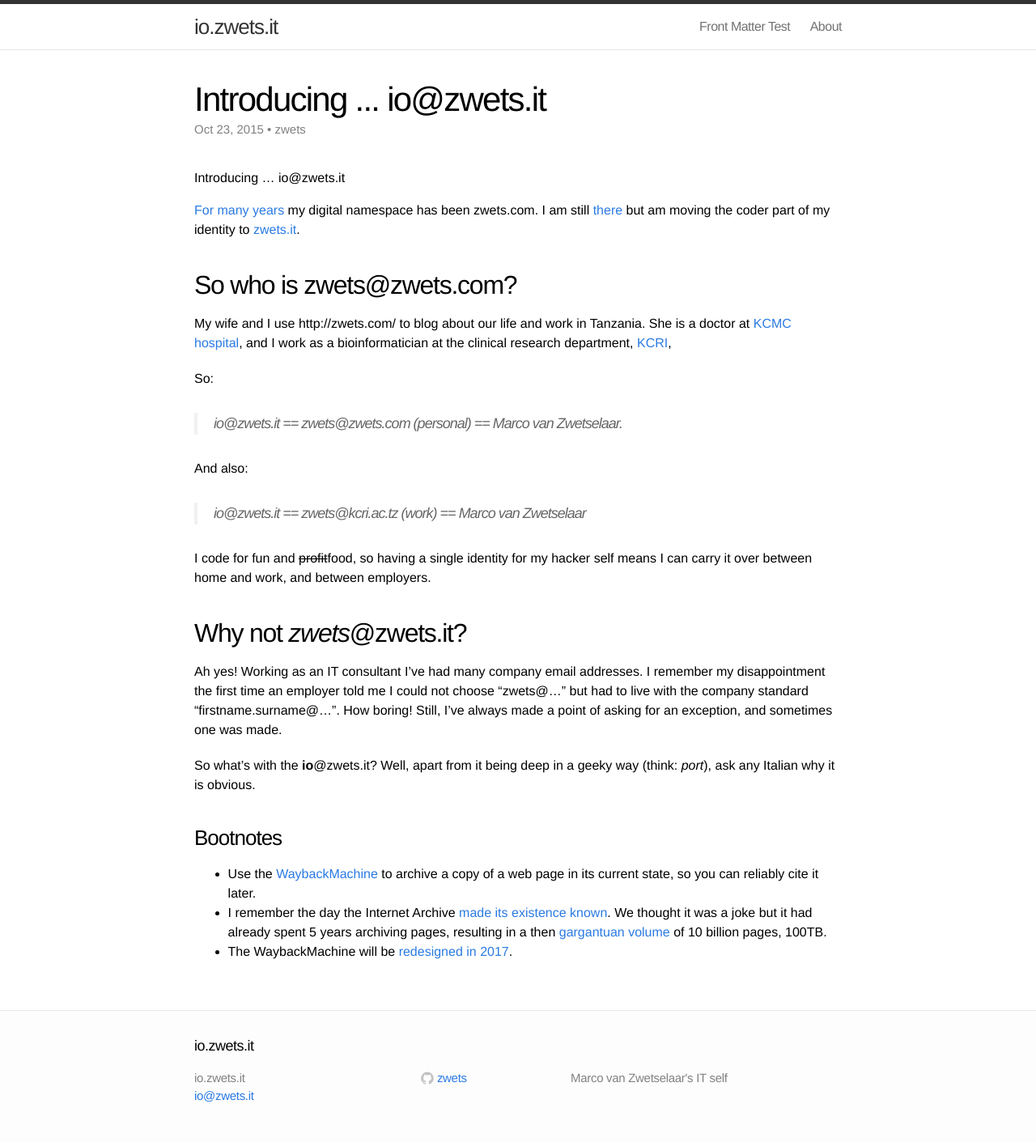
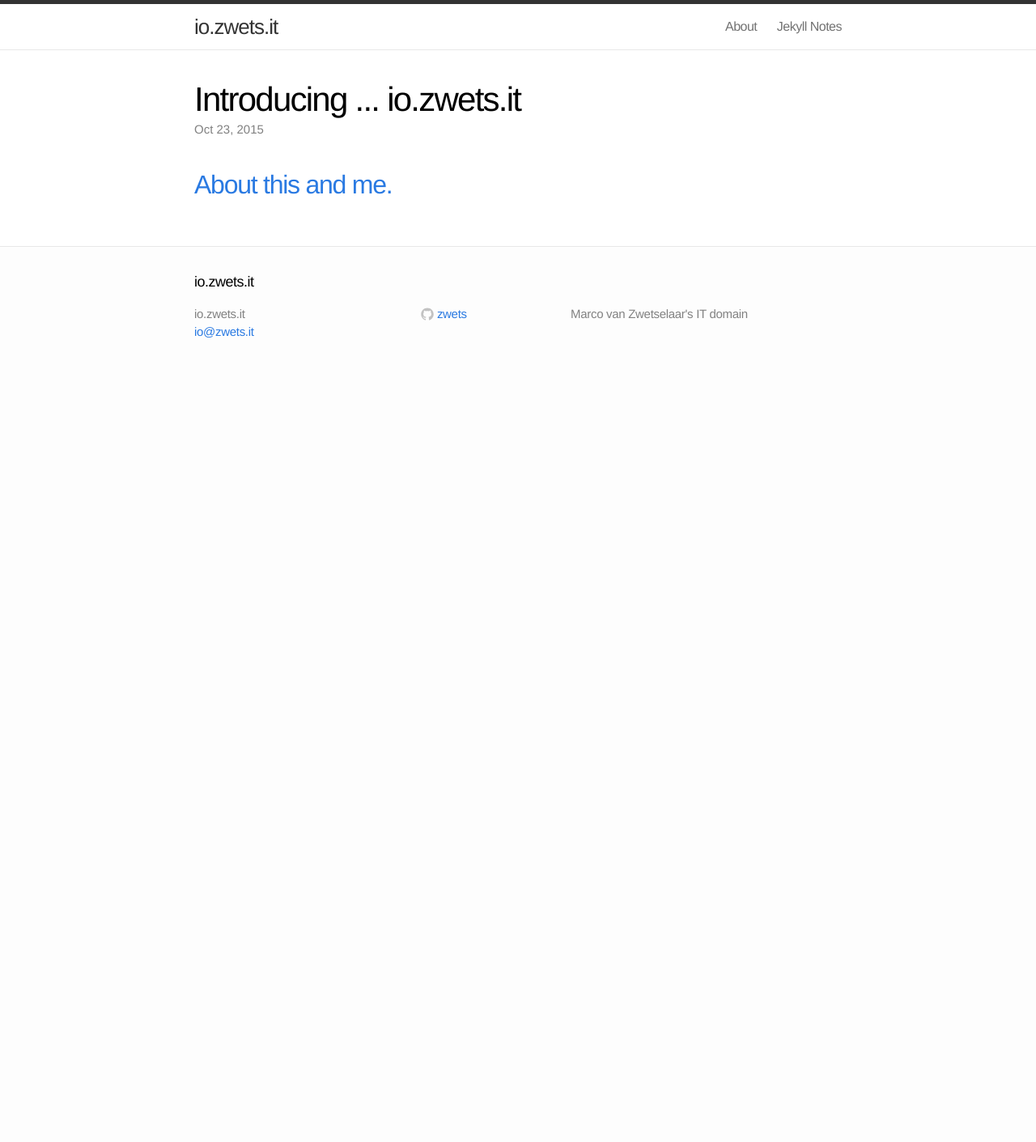
Before and after one commit to zwets/zwets.github.io, a Jekyll site: the page built from _posts/2015-10-23-introducing-io.md, in a window 1280 px wide. Shown: the whole page at 81% size. Built offline with Jekyll 4.4.1, drawn with Linux system fonts in a browser that asks for light colours; after the commit the page ends 900 px from its top, so only the background shows below that.

Commit message:
Initial Jekyll site.

```diff
--- a/Gemfile
+++ b/Gemfile
@@ -4,6 +4,9 @@
 require 'open-uri'
 versions = JSON.parse(open('https://pages.github.com/versions.json').read)
 gem 'github-pages', versions['github-pages']
-
 # Either the above four lines, or if it doesn't work, just
 #gem 'github-pages'
+
+# Install jekyll docs for offline use - apparently broken
+#gem 'jekyll-docs'
+#gem 'jekyll-docs', versions['jekyll']
--- a/_config.yml
+++ b/_config.yml
@@ -1,7 +1,7 @@
 # Site settings
 title: io.zwets.it
 email: io@zwets.it
-description: "Marco van Zwetselaar's IT self"
+description: "Marco van Zwetselaar's IT domain"
 #baseurl: ""
 url: "http://io.zwets.it"
 github_username:  zwets
@@ -16,17 +16,19 @@
 # Conversion
 #markdown:    kramdown
 #highlighter: rouge
+highlighter: pygments
 #lsi:         false
 #excerpt_separator: "\n\n"
 #incremental: false
 
-
 # Build settings
 markdown: kramdown
-#  input: GFM   # Github Flavoured Markdown
 permalink: pretty
 timezone: Africa/Dar_es_Salaam
 #jekyll.environment: production # default is development?
+
+kramdown:
+  input: GFM   # Github Flavoured Markdown
 
 # (Non-overrideable) Github defaults
 #safe: true
@@ -39,18 +41,18 @@
 # site.github.{url,owner_url,build_revision,api_url,owner_gravatar_url, ...}
 
 # Page defaults (see http://jekyllrb.com/docs/configuration/)
-defaults:
-  -
-    scope:
-      path: ""  # any path
-      type: posts # but only of type posts (other options are: pages, drafts)
-    values:
-      layout: post
-      author: "zwets"
-  -
-    scope:
-      path: "" # any path
-      type: pages
-    values:
-      layout: page
-      author: "zwets"
+#defaults:
+#  -
+#    scope:
+#      path: ""  # any path
+#      type: posts # but only of type posts (other options are: pages, drafts)
+#    values:
+#      layout: post
+#      author: "zwets"
+#  -
+#    scope:
+#      path: "" # any path
+#      type: pages
+#    values:
+#      layout: page
+#      author: "zwets"
--- /dev/null
+++ b/_layouts/none.html
@@ -0,0 +1 @@
+{{ content }}
--- a/_posts/2015-10-23-introducing-io.md
+++ b/_posts/2015-10-23-introducing-io.md
@@ -1,48 +1,6 @@
 ---
 layout: post
-title: "Introducing ... io@zwets.it"
+title: "Introducing ... io.zwets.it"
 ---
 
-# Introducing ... io@zwets.it
-
-[For many years](http://web.archive.org/web/*/http://zwets.com/) my
-digital namespace has been zwets.com. I am still [there](mailto:zwets@zwets.com)
-but am moving the coder part of my identity to [zwets.it](http://io.zwets.it/).
-
-## So who is zwets@zwets.com?
-
-My wife and I use http://zwets.com/ to blog about our life and work in Tanzania.
-She is a doctor at [KCMC hospital](http://www.kcmc.ac.tz), and I work as a
-bioinformatician at the clinical research department, [KCRI](http://www.kcri.ac.tz),
-
-So:
-
-> io@zwets.it == zwets@zwets.com (personal) == Marco van Zwetselaar.
-
-And also:
-
-> io@zwets.it == zwets@kcri.ac.tz (work) == Marco van Zwetselaar
-
-I code for fun and ~~profit~~food, so having a single identity for my hacker self
-means I can carry it over between home and work, and between employers.
-
-## Why not _zwets_@zwets.it?
-
-Ah yes!  Working as an IT consultant I've had many company email addresses.
-I remember my disappointment the first time an employer told me I could not choose
-"zwets@..." but had to live with the company standard "firstname.surname@...".
-How boring!  Still, I've always made a point of asking for an exception, and
-sometimes one was made.
-
-So what's with the **io**@zwets.it?  Well, apart from it being deep in a geeky
-way (think: _port_), ask any Italian why it is obvious.
-
-### Bootnotes
-
-* Use the [WaybackMachine](http://web.archive.org/) to archive a copy of a web
-  page in its current state, so you can reliably cite it later.
-* I remember the day the Internet Archive [made its existence known](http://web.archive.org/web/20011026003810/http://www.archive.org/wayback/press_kit/index.html).
-  We thought it was a joke but it had already spent 5 years archiving pages,
-  resulting in a then [gargantuan volume](http://web.archive.org/web/20011202145626/http://www.waybackmachine.org/)
-  of 10 billion pages, 100TB.
-* The WaybackMachine will be [redesigned in 2017](http://www.theverge.com/2015/10/22/9593656/internet-archive-wayback-machine-redesign-announced).
+## [About this and me.](/about/)
--- a/_posts/2016-01-02-welcome-to-jekyll.markdown
+++ b/_posts/2016-01-02-welcome-to-jekyll.markdown
@@ -3,6 +3,7 @@
 title:  "Welcome to Jekyll!"
 date:   2016-01-02 21:04:23
 categories: jekyll update
+published: false
 ---
 
 You'll find this post in your `_posts` directory - edit this post and re-build (or run with the `-w` switch) to see your changes!
```
Also changed, not shown: about.md (+23 -3 lines), jekyll-notes.md (+33 -10 lines), README.md.
